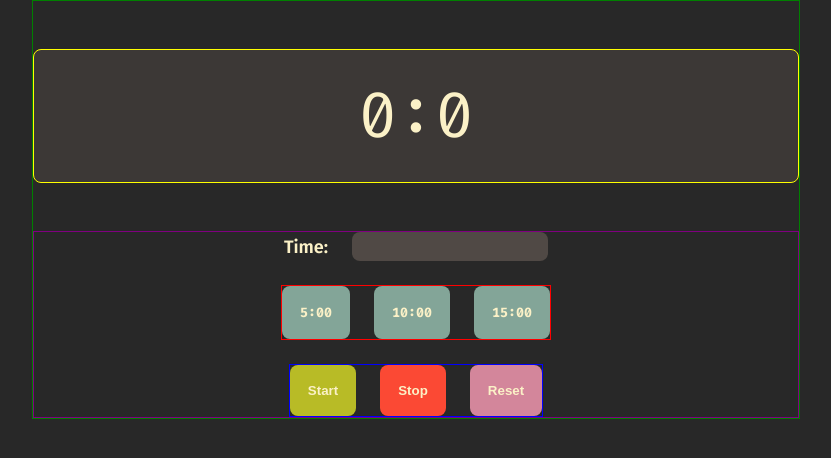
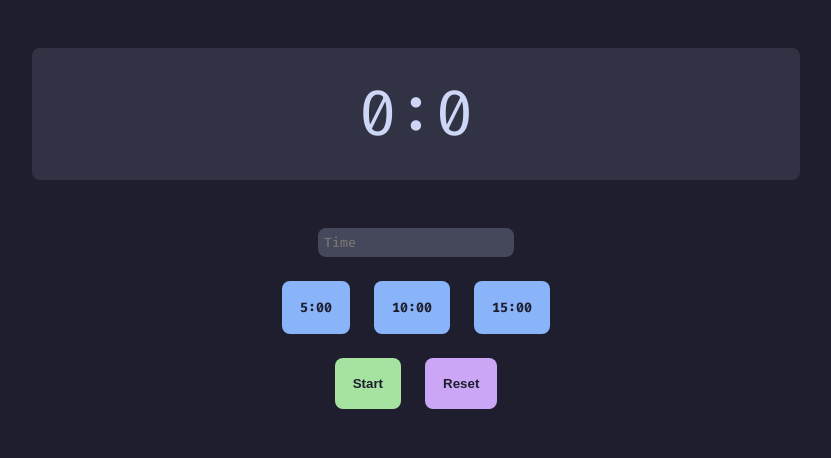
Before and after one commit to Virkkunen/timer, a React (Create React App) app: page / in a window 1280 px wide. Shown: the top 458 px of the page, without its empty margins (224-1055 px from the left). Built offline with nearby package versions, Linux system fonts and the light colour scheme.

Commit message:
css restyling

```diff
--- a/src/App.css
+++ b/src/App.css
@@ -1,4 +1,41 @@
 @import url('https://fonts.googleapis.com/css2?family=Fira+Code:wght@300;400;500;600;700&family=Fira+Sans:wght@400;500;600;700;800&display=swap');
+
+/* catppuccin mocha */
+:root {
+  --bg0: #1e1e2e;
+  --bg1: #313244;
+  --bg2: #45475a;
+  --bg3: #585b70;
+
+  --fg0: #cdd6f4;
+  --fg1: #a6adc8;
+
+  --red: #f38ba8;
+  --green: #a6e3a1;
+  --blue: #89b4fa;
+  --purple: #cba6f7;
+}
+
+/* gruvbox hard */
+/* :root {
+  --bg0: #282828;
+  --bg1: #3c3836;
+  --bg2: #504945;
+  --bg3: #665c54;
+
+  --fg0: #fbf1c7;
+  --fg1: #ebdbb2;
+
+  --red: #fb4934;
+  --green: #b8bb26;
+  --blue: #83a598;
+  --purple: #d3869b;
+} */
+
+:root {
+  --sans: 'Fira Sans', sans-serif;
+  --mono: 'Fira Code', monospace;
+}
 
 * {
   margin: 0;
@@ -7,21 +44,20 @@
 }
 
 body {
-  font-family: 'Fira Sans', sans-serif;
-  background-color: #282828;
-  color: #fbf1c7;
+  font-family: var(--sans);
+  background-color: var(--bg0);
+  color: var(--fg0);
   max-width: 768px;
   margin: auto;
 }
 
 #timer {
-  font-family: 'Fira Code', monospace;
+  font-family: var(--mono);
   font-size: 64px;
   margin-top: 48px;
-  background-color: #3c3836;
+  background-color: var(--bg1);
   padding: 24px;
   border-radius: 8px;
-  border: 1px solid yellow;
 }
 
 .timer-div {
@@ -30,7 +66,6 @@ body {
   justify-content: center;
   text-align: center;
   row-gap: 48px;
-  border: 1px solid green;
 }
 
 /* buttons */
@@ -42,29 +77,26 @@ body {
   align-items: center;
   align-content: center;
   gap: 24px 0;
-  border: 1px solid purple;
 }
 
 .presets {
   display: flex;
   justify-content: center;
   gap: 0px 24px;
-  border: 1px solid red;
 }
 
 .control-buttons {
-  border: 1px solid blue;
   display: flex;
   justify-content: center;
   gap: 0px 24px;
 }
 
 button {
-  background-color: #665c54;
+  background-color: var(--bg3);
   border: 0px;
   border-radius: 8px;
   padding: 18px;
-  color: #fbf1c7;
+  color: var(--bg0);
   font-weight: bold;
   transition: ease-in-out 0.2s;
 }
@@ -82,9 +114,9 @@ input {
   border-radius: 8px;
   border: 0;
   padding: 6px;
-  background-color: #504945;
-  color: #ebdbb2;
-  font-family: 'Fira Code', monospace;
+  background-color: var(--bg2);
+  color: var(--fg1);
+  font-family: var(--mono);
   font-weight: 500;
 }
 
@@ -103,27 +135,27 @@ label span {
 /* colors */
 
 .green {
-  background-color: #b8bb26;
+  background-color: var(--green);
 }
 
 .red {
-  background-color: #fb4934;
+  background-color: var(--red);
 }
 
 .purple {
-  background-color: #d3869b;
+  background-color: var(--purple);
 }
 
 .blue {
-  background-color: #83a598;
+  background-color: var(--blue);
 }
 
 /* fonts */
 
 .mono {
-  font-family: 'Fira Code', monospace;
+  font-family: var(--mono);
 }
 
 .sans {
-  font-family: 'Fira Sans', sans-serif;
+  font-family: var(--sans);
 }
--- a/src/components/Timer.jsx
+++ b/src/components/Timer.jsx
@@ -20,13 +20,13 @@ export default class Timer extends Component {
 
   render() {
     const timeDisplay = `${this.state.minutes}:${this.state.seconds}`;
+    const { timerActive } = this.state;
     return (
       <div className='timer-div'>
         <span id='timer'>{timeDisplay}</span>
         <div className='controls'>
           <label htmlFor='custom-time'>
-            <span>Time:</span>
-            <input type="number" name='custom-time' min='0'/>
+            <input type="number" name='custom-time' min='0' placeholder='Time'/>
           </label>
           <div className='presets'>
             <Button name="5:00" color="blue" font="mono" />
@@ -34,8 +34,7 @@ export default class Timer extends Component {
             <Button name="15:00" color="blue" font="mono" />
           </div>
           <div className='control-buttons'>
-            <Button name="Start" color="green"/>
-            <Button name="Stop" color="red"/>
+            <Button name={timerActive ? "Stop" : "Start"} color={timerActive ? "red" : "green"} />
             <Button name="Reset" color="purple"/>
           </div>
 
```
